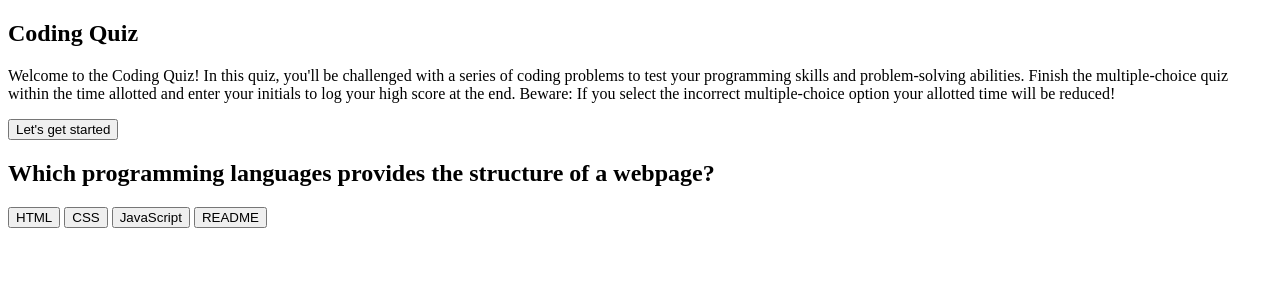
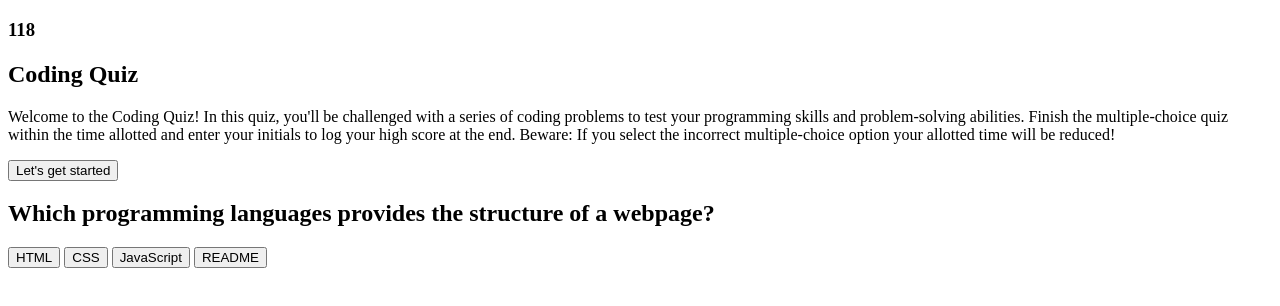
Before and after one commit to brianmyer/Coding-Quiz, a plain HTML site: page index.html in a window 1280 px wide. Both pictures are taken after a click on the button "Let's get started". Drawn offline with Linux system fonts and the light colour scheme.

Commit message:
rendered timer to pagae

```diff
--- a/index.html
+++ b/index.html
@@ -9,6 +9,7 @@
 </head>
 
 <body>
+    <h3 id="countdown"></h3>
     <section id="section1">
         <h1>Coding Quiz</h1>
         <p>Welcome to the Coding Quiz! In this quiz, you'll be challenged with a series of coding problems to test your
--- a/script.js
+++ b/script.js
@@ -6,6 +6,7 @@ let answer2 = document.querySelector('#answer2');
 let answer3 = document.querySelector('#answer3');
 let answer4 = document.querySelector('#answer4');
 let beginTest = document.querySelector('button');
+let countdown = document.querySelector('#countdown');
 let currentQuestion = 0;
 let intervalId;
 
@@ -16,6 +17,7 @@ beginTest.addEventListener('click', function (event) {
     intervalId = setInterval(function () {
             timer -= 1
             console.log(timer)
+            countdown.textContent = timer
         }, 1000)
         renderQuestion()
         currentQuestion++
@@ -37,13 +39,6 @@ let questions =
     { question: 'In order to clone a repository to your computer from gitHub, you use which command?', answers: ['git pull', 'git push', 'git commit', 'git add'], correctAnswer: 'git pull' },
     { question: 'querySelector parameters use which programming language to target elements?', answers: ['JavaScript', 'Markdown', 'CSS', 'API'], correctAnswer: 'CSS' }
     ]
-
-// console.log(questions[0].question)
-// console.log(questions[0].answers[0])
-// console.log(questions[0].answers[1])
-// console.log(questions[0].answers[2])
-// console.log(questions[0].answers[3])
-// console.log(questions[0].correctAnswer)
 
 function renderQuestion(event) {
     codingQuestion.textContent = questions[currentQuestion].question
```
